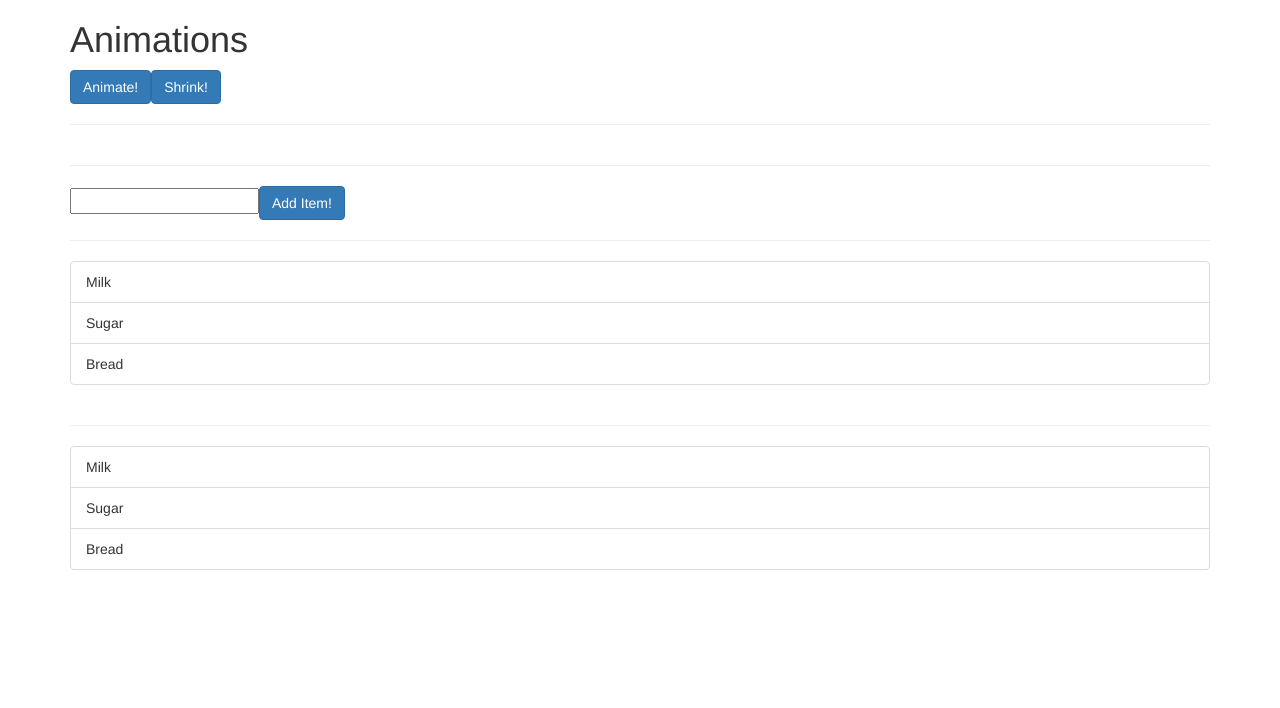
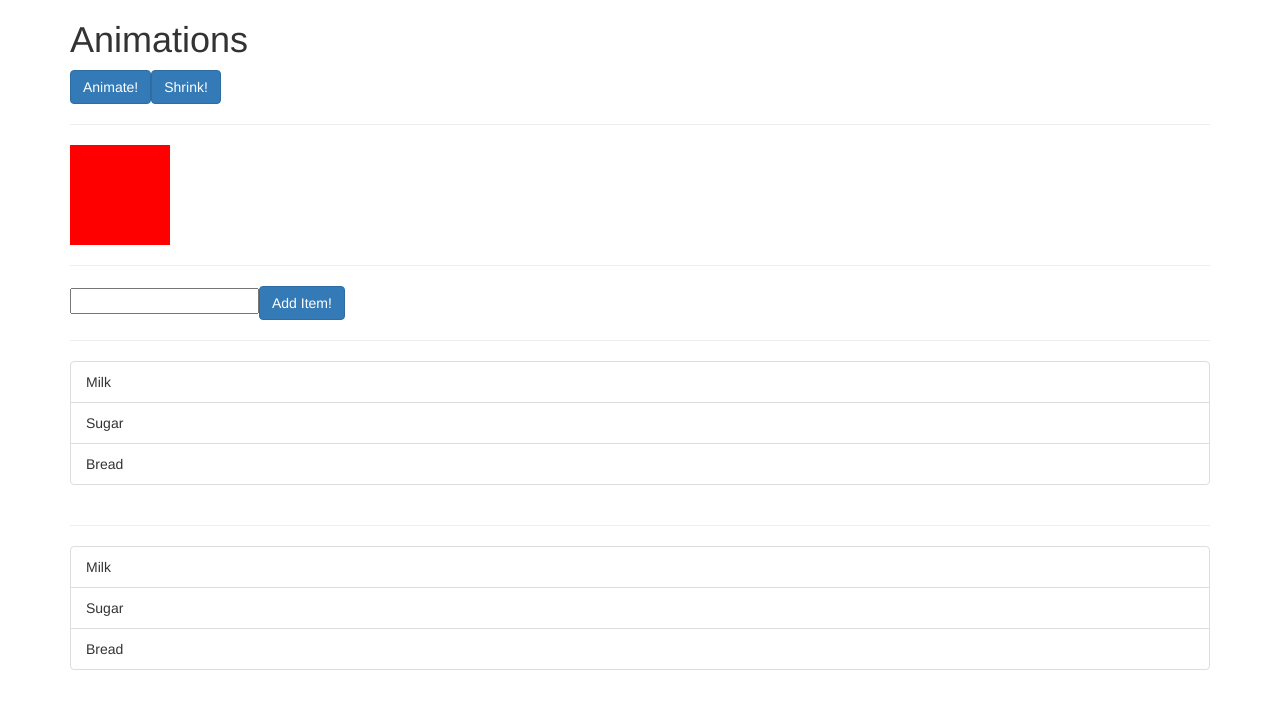
Before and after one commit to josepereza/udemy-angular-the.complete-guide-2021-animations, an Angular app: page / in a window 1280 px wide. Shown: the top 708 px of the page. Built offline with nearby package versions, Linux system fonts and the light colour scheme.

Commit message:
feat: Lesson 405 Animations Triggers and State

```diff
--- a/src/app/app.component.html
+++ b/src/app/app.component.html
@@ -5,7 +5,10 @@
       <button class="btn btn-primary">Animate!</button>
       <button class="btn btn-primary">Shrink!</button>
       <hr />
-      <div></div>
+      <div
+      style="width: 100px; height: 100px"
+      [@divState]="state">
+      </div>
     </div>
   </div>
   <hr />
--- a/src/app/app.component.ts
+++ b/src/app/app.component.ts
@@ -1,10 +1,24 @@
+import { state, style, trigger } from '@angular/animations';
 import { Component } from '@angular/core';
 
 @Component({
   selector: 'app-root',
-  templateUrl: './app.component.html'
+  templateUrl: './app.component.html',
+  animations: [
+    trigger('divState', [
+      state('normal', style({
+        'background-color': 'red',
+        transform: 'translateX(0)'
+      })),
+      state('highlighted', style({
+        backgroundColor: 'blue',
+        transform: 'translateX(100px)'
+      }))
+    ])
+  ]
 })
 export class AppComponent {
+  state = 'normal';
   list = ['Milk', 'Sugar', 'Bread'];
 
     onAdd(item) {
```
